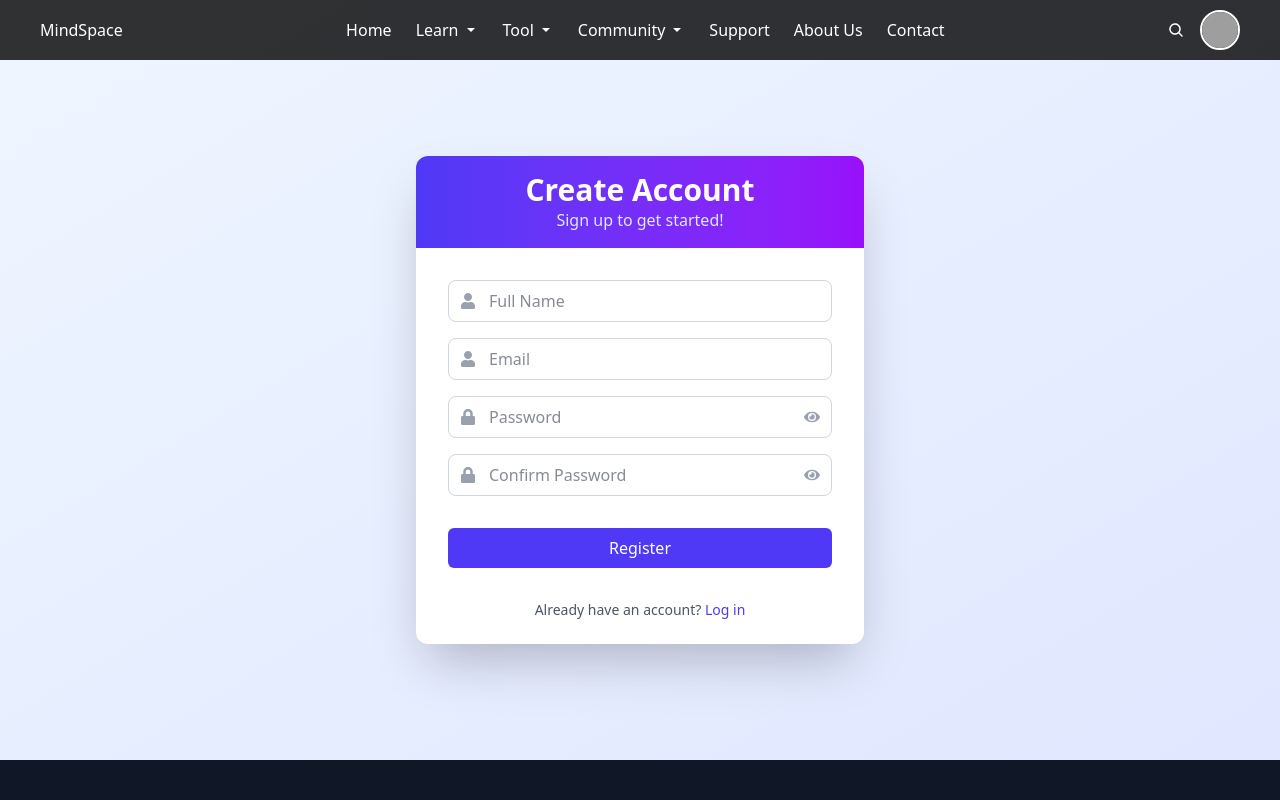
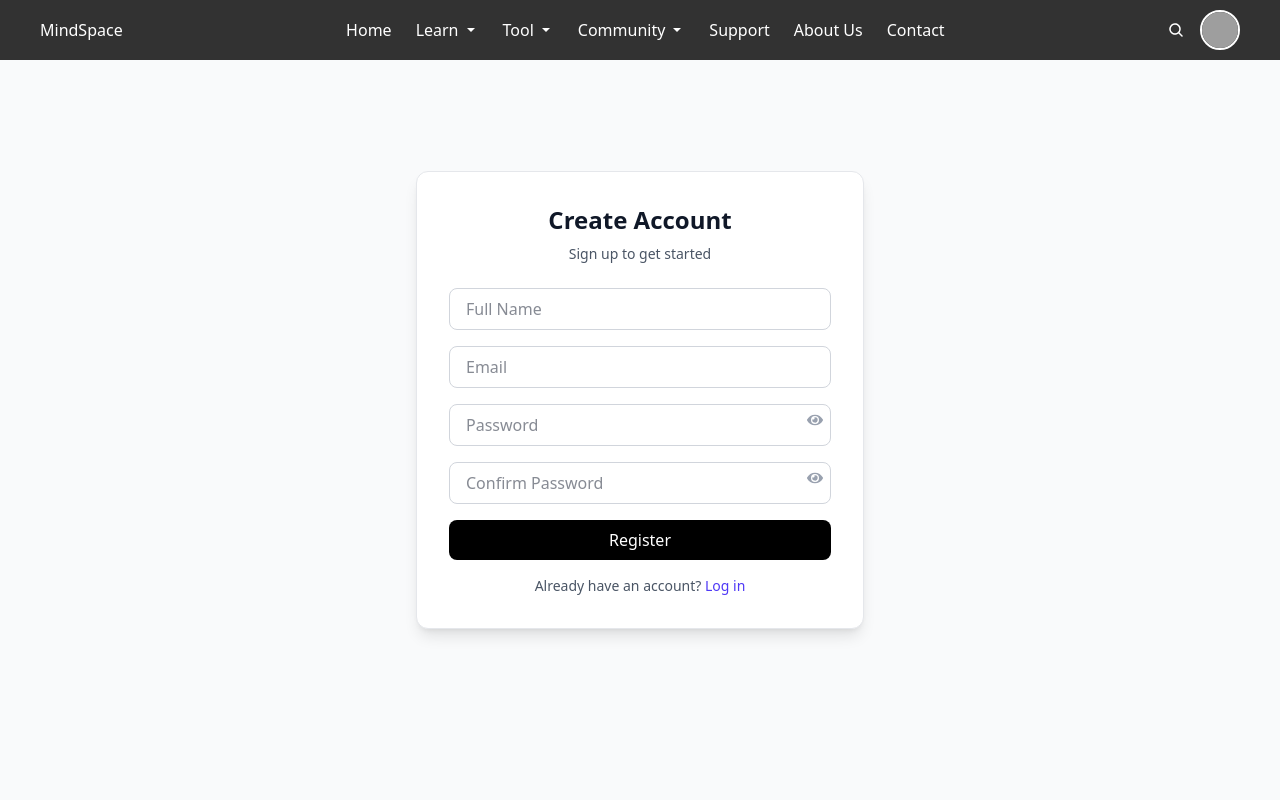
Before and after one commit to birhanu-ma/Mind-Space, a React (Vite) app in the folder client/: page /Register in a window 1280 px wide. Shown: the top 800 px of the page. Built offline with nearby package versions, Linux system fonts and the light colour scheme; grey boxes are pictures that could not be loaded.

Commit message:
refactor: improve typography

```diff
--- a/client/src/components/auth/RegisterForm/Register.jsx
+++ b/client/src/components/auth/RegisterForm/Register.jsx
@@ -2,7 +2,7 @@
 import { useNavigate, Link } from "react-router-dom";
 import { useForm } from "react-hook-form";
 import { useMutation } from "@tanstack/react-query";
-import { FaUser, FaLock, FaEye, FaEyeSlash } from "react-icons/fa";
+import { FaLock, FaEye, FaEyeSlash } from "react-icons/fa";
 import { authAPI } from "../../../service/client";
 
 const RegisterForm = () => {
@@ -10,7 +10,6 @@
   const [showPassword, setShowPassword] = useState(false);
   const [showConfirmPassword, setShowConfirmPassword] = useState(false);
 
-  // ✅ Setup React Hook Form
   const {
     register,
     handleSubmit,
@@ -18,7 +17,6 @@
     formState: { errors },
   } = useForm();
 
-  // ✅ Define React Query mutation for registration
   const mutation = useMutation({
     mutationFn: async (formData) => authAPI.signUp(formData),
     onSuccess: () => {
@@ -26,9 +24,7 @@
     },
   });
 
-  // ✅ Handle form submit
   const onSubmit = (data) => {
-    console.log("this is data for sign up",data)
     mutation.mutate({
       name: data.name,
       email: data.email,
@@ -37,19 +33,20 @@
     });
   };
 
-  // Watch password for matching confirm password
   const password = watch("password");
 
   return (
-    <div className="flex items-center justify-center bg-gradient-to-br from-blue-50 to-indigo-100 h-[95vh]">
-      <div className="w-full max-w-md bg-white rounded-xl shadow-2xl overflow-hidden mt-10">
-        <div className="bg-gradient-to-r from-indigo-600 to-purple-600 p-4 text-center">
-          <h2 className="text-3xl font-bold text-white">Create Account</h2>
-          <p className="text-indigo-100">Sign up to get started!</p>
-        </div>
+    <div className="flex items-center justify-center min-h-screen bg-gray-50 px-4">
+      <div className="w-full max-w-md bg-white rounded-xl border border-gray-200 p-8 shadow-lg">
+        <h2 className="text-2xl font-bold text-gray-900 text-center mb-2">
+          Create Account
+        </h2>
+        <p className="text-gray-600 text-center mb-6 text-sm">
+          Sign up to get started
+        </p>
 
-        <form onSubmit={handleSubmit(onSubmit)} className="p-8 space-y-4">
-          {/* Error Message */}
+        <form onSubmit={handleSubmit(onSubmit)} className="space-y-4">
+          {/* Error */}
           {mutation.isError && (
             <div className="bg-red-50 border-l-4 border-red-500 p-3 rounded">
               <p className="text-red-700">{mutation.error.message}</p>
@@ -58,25 +55,19 @@
 
           {/* Name */}
           <div className="relative">
-            <div className="absolute inset-y-0 left-0 pl-3 flex items-center pointer-events-none">
-              <FaUser className="text-gray-400" />
-            </div>
             <input
               type="text"
               {...register("name", { required: "Name is required" })}
-              className="w-full pl-10 pr-4 py-2 rounded-lg border border-gray-300 focus:outline-none focus:ring-2 focus:ring-indigo-500"
               placeholder="Full Name"
+              className="w-full px-4 py-2 border border-gray-300 rounded-lg focus:outline-none focus:ring-2 focus:ring-indigo-500"
             />
             {errors.name && (
-              <p className="text-sm text-red-600 mt-1">{errors.name.message}</p>
+              <p className="text-red-600 text-sm mt-1">{errors.name.message}</p>
             )}
           </div>
 
           {/* Email */}
           <div className="relative">
-            <div className="absolute inset-y-0 left-0 pl-3 flex items-center pointer-events-none">
-              <FaUser className="text-gray-400" />
-            </div>
             <input
               type="email"
               {...register("email", {
@@ -86,11 +77,11 @@
                   message: "Invalid email address",
                 },
               })}
-              className="w-full pl-10 pr-4 py-2 rounded-lg border border-gray-300 focus:outline-none focus:ring-2 focus:ring-indigo-500"
               placeholder="Email"
+              className="w-full px-4 py-2 border border-gray-300 rounded-lg focus:outline-none focus:ring-2 focus:ring-indigo-500"
             />
             {errors.email && (
-              <p className="text-sm text-red-600 mt-1">
+              <p className="text-red-600 text-sm mt-1">
                 {errors.email.message}
               </p>
             )}
@@ -98,9 +89,6 @@
 
           {/* Password */}
           <div className="relative">
-            <div className="absolute inset-y-0 left-0 pl-3 flex items-center pointer-events-none">
-              <FaLock className="text-gray-400" />
-            </div>
             <input
               type={showPassword ? "text" : "password"}
               {...register("password", {
@@ -110,23 +98,18 @@
                   message: "Password must be at least 6 characters",
                 },
               })}
-              className="w-full pl-10 pr-12 py-2 rounded-lg border border-gray-300 focus:outline-none focus:ring-2 focus:ring-indigo-500"
               placeholder="Password"
+              className="w-full px-4 py-2 border border-gray-300 rounded-lg focus:outline-none focus:ring-2 focus:ring-indigo-500 pr-10"
             />
             <button
               type="button"
-              className="absolute inset-y-0 right-0 pr-3 flex items-center"
+              className="absolute right-2 top-2 text-gray-400 hover:text-gray-600"
               onClick={() => setShowPassword(!showPassword)}
-              aria-label={showPassword ? "Hide password" : "Show password"}
             >
-              {showPassword ? (
-                <FaEyeSlash className="text-gray-400 hover:text-gray-600" />
-              ) : (
-                <FaEye className="text-gray-400 hover:text-gray-600" />
-              )}
+              {showPassword ? <FaEyeSlash /> : <FaEye />}
             </button>
             {errors.password && (
-              <p className="text-sm text-red-600 mt-1">
+              <p className="text-red-600 text-sm mt-1">
                 {errors.password.message}
               </p>
             )}
@@ -134,35 +117,25 @@
 
           {/* Confirm Password */}
           <div className="relative">
-            <div className="absolute inset-y-0 left-0 pl-3 flex items-center pointer-events-none">
-              <FaLock className="text-gray-400" />
-            </div>
             <input
               type={showConfirmPassword ? "text" : "password"}
               {...register("confirmPassword", {
-                required: "Please confirm your password",
+                required: "Confirm password is required",
                 validate: (value) =>
                   value === password || "Passwords do not match",
               })}
-              className="w-full pl-10 pr-12 py-2 rounded-lg border border-gray-300 focus:outline-none focus:ring-2 focus:ring-indigo-500"
               placeholder="Confirm Password"
+              className="w-full px-4 py-2 border border-gray-300 rounded-lg focus:outline-none focus:ring-2 focus:ring-indigo-500 pr-10"
             />
             <button
               type="button"
-              className="absolute inset-y-0 right-0 pr-3 flex items-center"
+              className="absolute right-2 top-2 text-gray-400 hover:text-gray-600"
               onClick={() => setShowConfirmPassword(!showConfirmPassword)}
-              aria-label={
-                showConfirmPassword ? "Hide password" : "Show password"
-              }
             >
-              {showConfirmPassword ? (
-                <FaEyeSlash className="text-gray-400 hover:text-gray-600" />
-              ) : (
-                <FaEye className="text-gray-400 hover:text-gray-600" />
-              )}
+              {showConfirmPassword ? <FaEyeSlash /> : <FaEye />}
             </button>
             {errors.confirmPassword && (
-              <p className="text-sm text-red-600 mt-1">
+              <p className="text-red-600 text-sm mt-1">
                 {errors.confirmPassword.message}
               </p>
             )}
@@ -172,7 +145,7 @@
           <button
             type="submit"
             disabled={mutation.isPending}
-            className={`w-full mt-4 py-2 rounded-md text-white bg-indigo-600 hover:bg-indigo-700 focus:outline-none ${
+            className={`w-full py-2 rounded-lg bg-black text-white hover:bg-gray-800 transition-colors focus:outline-none focus:ring-2 focus:ring-indigo-500 ${
               mutation.isPending ? "opacity-70 cursor-not-allowed" : ""
             }`}
           >
@@ -180,20 +153,17 @@
           </button>
         </form>
 
-        {/* Footer */}
-        <div className="text-center px-8 mb-6">
-          <p className="text-sm text-gray-600">
+        <p className="text-center text-gray-600 text-sm mt-4">
           Already have an account?{" "}
           <Link
             to="/loginForm"
-              className="font-medium text-indigo-600 hover:text-indigo-500"
+            className="text-indigo-600 hover:text-indigo-500 font-medium"
           >
             Log in
           </Link>
         </p>
       </div>
     </div>
-    </div>
   );
 };
 
```
Lines whose indentation alone changed are shown as unchanged.
